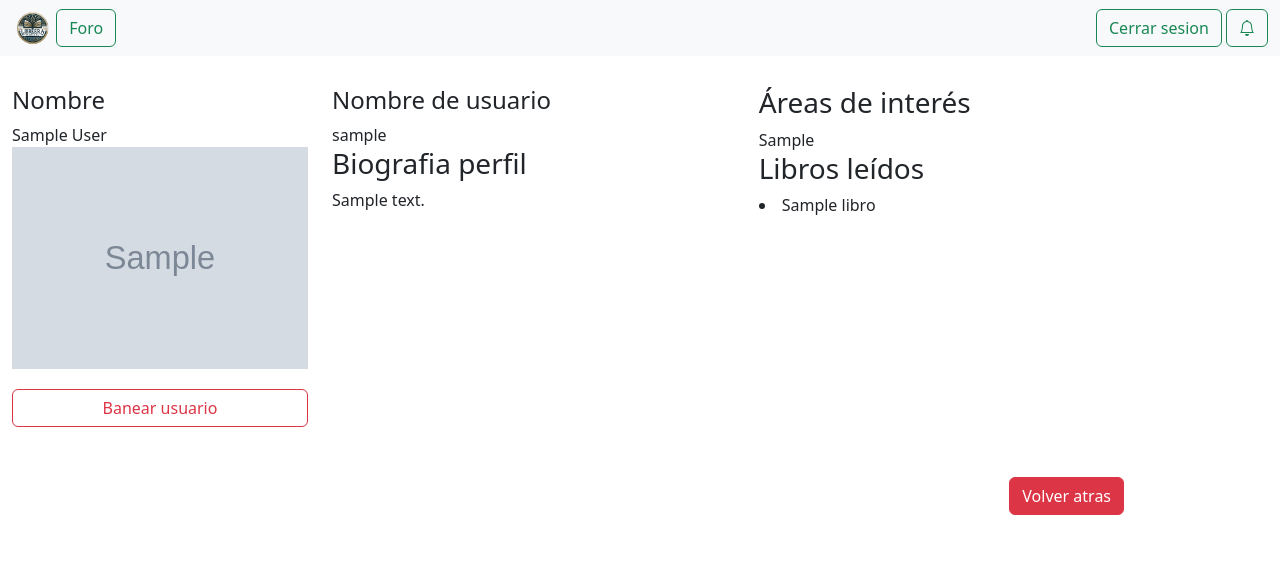
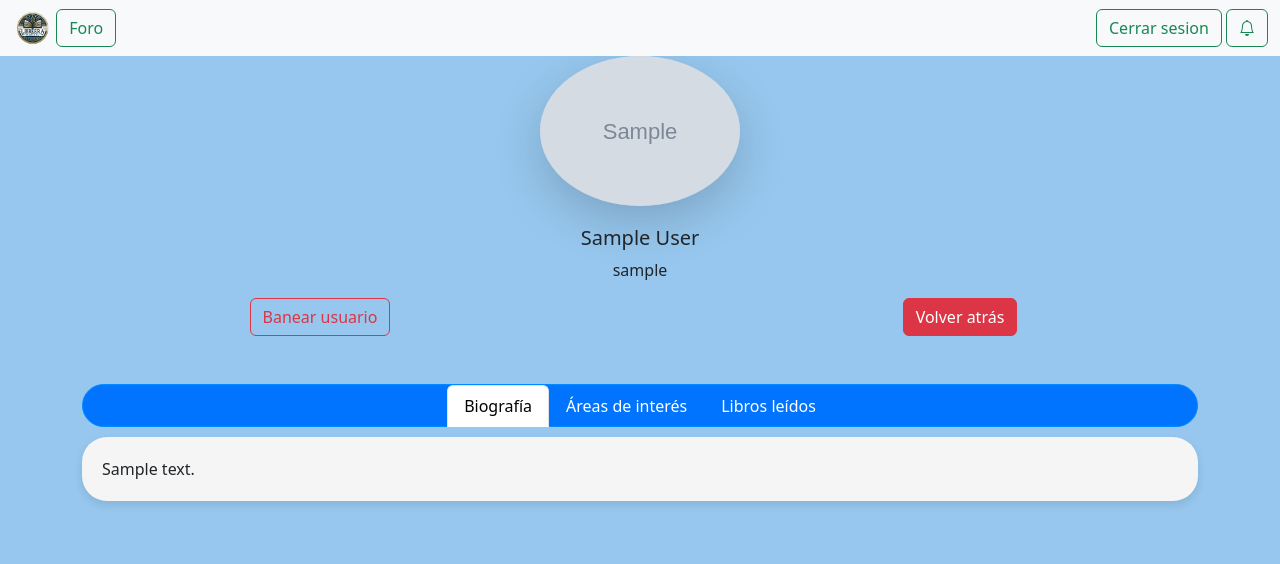
Before and after one commit to classFrancis/LibreriaFPV, a Django app: page /verperfilcomoadmin/1 in a window 1280 px wide. Shown: the top 564 px of the page. Run offline with Django 4.2, Linux system fonts and the light colour scheme; a user stored in the database is signed in; tables that the repository leaves empty hold one stand-in row (values such as "Sample post"); grey boxes marked "Sample" are stand-in pictures; some libraries are stand-ins or nearby versions.

Commit message:
ya no quiero seguir

```diff
--- a/LibreriaFPV/urls.py
+++ b/LibreriaFPV/urls.py
@@ -59,6 +59,8 @@ urlpatterns = [
     path('editar_comentario/<int:comentario_id>/', views.editar_comentario, name='editarComentario'),
     path('reportar/post/<int:post_id>/', views.crear_reporte, name='reportar_post'),
     path('reportar/comentario/<int:comentario_id>/', views.crear_reporte_comentario, name='reportar_comentario'),
+    path('reportes/', views.listar_reportes, name='listar_reportes'),
+    path('reportes/<int:reporte_id>/', views.detalle_reporte, name='detalle_reporte'),
 
 
 
--- a/libreriaApp/forms.py
+++ b/libreriaApp/forms.py
@@ -122,3 +122,9 @@ class ReporteForm(forms.ModelForm):
         fields=('motivoReporte',)
 
     motivoReporte=forms.CharField(max_length=250,widget=forms.Textarea(attrs={'class':'form-control', 'placeholder':'Explica tu reporte'}),label='')
+
+#Cambiar estado reporte
+class CambiarEstadoReporteForm(forms.ModelForm):
+    class Meta:
+        model = Reporte
+        fields = ['estadoReporte']
--- a/libreriaApp/views.py
+++ b/libreriaApp/views.py
@@ -508,3 +508,30 @@ def crear_reporte_comentario(request,comentario_id=None):
         form=ReporteForm()
 
     return render(request,'reporteformcomentario.html',{'form': form,'comentario':comentario})
+
+#Ver lista de reportes
+@login_required
+def listar_reportes(request):
+    reportes = Reporte.objects.all()
+    return render(request, 'listadereportes.html', {'reportes': reportes})
+
+#Detalle reporte
+@login_required
+def detalle_reporte(request, reporte_id):
+    reporte = get_object_or_404(Reporte, pk=reporte_id)
+
+    # Formulario para cambiar el estado del reporte
+    if request.method == 'POST':
+        form = CambiarEstadoReporteForm(request.POST, instance=reporte)
+        if form.is_valid():
+            form.save()
+            messages.success(request, "Estado del reporte actualizado")
+            return redirect('detalle_reporte', reporte_id=reporte_id)
+    else:
+        form = CambiarEstadoReporteForm(instance=reporte)
+
+    contexto = {
+        'reporte': reporte,
+        'form': form,
+    }
+    return render(request, 'detallereporte.html', contexto)
--- a/templates/modificardatosdecuenta.html
+++ b/templates/modificardatosdecuenta.html
@@ -2,12 +2,12 @@
 {% load static %}
 
 <head>
-    <link href="https://cdn.jsdelivr.net/npm/bootstrap@5.3.2/dist/css/bootstrap.min.css" rel="stylesheet" integrity="sha384-T3c6CoIi6uLrA9TneNEoa7RxnatzjcDSCmG1MXxSR1GAsXEV/Dwwykc2MPK8M2HN" crossorigin="anonymous">
+
     <title>{% block title %}Modificar datos de cuenta{% endblock %}</title>
 </head>
 <body>
     {% block content %}
-    <script src="https://cdn.jsdelivr.net/npm/bootstrap@5.3.2/dist/js/bootstrap.bundle.min.js" integrity="sha384-C6RzsynM9kWDrMNeT87bh95OGNyZPhcTNXj1NW7RuBCsyN/o0jlpcV8Qyq46cDfL" crossorigin="anonymous"></script>
+
     <!--Navbar heredado-->
     <style>
         .rounded-image {
--- a/templates/perfilAdmin.html
+++ b/templates/perfilAdmin.html
@@ -51,10 +51,8 @@
             </div>
           <div class="col" style="margin-top: 150px;">
             <div class="list-group">
-              <a href="#" class="list-group-item list-group-item-action active">Gestionar reportes</a>
+              <a href="{% url 'listar_reportes' %}" class="list-group-item list-group-item-action active">Gestionar reportes</a>
               <a href="{% url 'lista_usuarios' %}" class="list-group-item list-group-item-action active">Gestionar usuarios</a>
-              <a href="#" class="list-group-item list-group-item-action active">Eliminar publicacion</a>
-              <a href="#" class="list-group-item list-group-item-action active">Eliminar comentarios</a>
             </div>
           </div>
         </div>
--- a/templates/verperfilcomoadmin.html
+++ b/templates/verperfilcomoadmin.html
@@ -1,22 +1,71 @@
 {% extends "navbarperfiles.html" %}
 {% load static %}
+
 <head>
-  <title>{% block title %}Perfil{% endblock %}</title>
+    <title>{% block title %}Perfil de usuario{% endblock %}</title>
 </head>
 <body>
     {% block content %}
    <!--Navbar heredado-->
-      <div class="container-fluid" style="margin-top: 30px;">
+    <style>
+        .rounded-image {
+        border-radius: 50%;
+        display: block;
+        margin: auto;
+        width: 200px; /* Ajusta el tamaño según tus preferencias */
+        }
+
+        body {
+        background-color: rgb(151, 199, 238);
+        }
+
+        .nav-tabs {
+        background-color: #0073ff;
+        border: 1px solid rgb(0, 140, 255);
+        border-radius: 25px;
+        display: flex;
+        justify-content: center;
+        }
+
+        .nav-link {
+        color: #fff;
+        }
+
+        .nav-link.active {
+        color: #000 !important;
+        }
+
+        .nav-item {
+        margin: 0;
+        }
+
+
+        .tab-content {
+        background-color: #f5f5f5;
+        padding: 20px;
+        border-radius: 25px;
+        margin-top: 10px;
+        box-shadow: 0 4px 8px rgba(0, 0, 0, 0.1);
+        }
+      </style>
+
+      <div class="text-center">
+        {% if perfil.imagenPerfil %}
+          <img class="w-16 rounded-full shadow-lg rounded-image" src="{{ perfil.imagenPerfil.url }}" style="margin-bottom: 20px;" alt="Avatar"/>
+        {% else %}
+          <img class="w-16 rounded-full shadow-lg rounded-image" src="{% static 'images/perfilpic.png' %}" style="margin-bottom: 20px;">
+        {% endif %}
+      </div>
+
+      <div class="text-center">
+        <h5 class="mb-2 text-xl font-medium leading-tight">{{ usuario.first_name }} {{ usuario.last_name }}</h5>
+        <p class="text-neutral-500 dark:text-neutral-400">{{ usuario.username }}</p>
+      </div>
+
+      <!-- Botones Banear usuario y Volver atrás -->
+      <div class="container-fluid text-center">
         <div class="row">
-            <div class="col-md-3">
-                <h4>Nombre</h4>
-                    {{ usuario.first_name }} {{ usuario.last_name }}
-                {% if perfil.imagenPerfil %}
-                  <img class="img-fluid" src="{{ perfil.imagenPerfil.url }}" style="margin-bottom: 20px;">
-                {% else %}
-                  <img class="img-fluid" src="{% static 'images/perfilpic.png' %}" style="margin-bottom: 20px;">
-                {% endif %}
-                <div class="list-group">
+          <div class="col">
             <!-- Button trigger modal -->
             <button type="button" class="btn btn-outline-danger" data-bs-toggle="modal" data-bs-target="#avisoModal">
               {% if usuario.is_active %}
@@ -48,19 +97,36 @@
                 </div>
               </div>
             </div>
-
+          </div>
+          <div class="col">
+            <a href="{% url 'lista_usuarios' %}" class="btn btn-danger">Volver atrás</a>
           </div>
         </div>
-            <div class="col-md-4">
-                <h4>Nombre de usuario</h4>
-                    {{ usuario.username }}
-                <h3>Biografia perfil</h3>
+      </div>
+       <!--Tabs navigation-->
+    <div class="container mt-5">
+      <ul class="nav nav-tabs">
+        <li class="nav-item">
+          <a class="nav-link active" aria-current="page" href="#tabs-bio01" data-toggle="tab">Biografía</a>
+        </li>
+        <li class="nav-item">
+          <a class="nav-link" href="#tabs-area01" data-toggle="tab">Áreas de interés</a>
+        </li>
+        <li class="nav-item">
+          <a class="nav-link" href="#tabs-libro01" data-toggle="tab">Libros leídos</a>
+        </li>
+      </ul>
+
+      <div class="tab-content">
+        <div class="tab-pane fade show active" id="tabs-bio01">
           {{ perfil.biografiaPerfil }}
         </div>
-            <div class="col-md-5">
-                <h3>Áreas de interés</h3>
+
+        <div class="tab-pane fade" id="tabs-area01">
           {{ perfil.areasDeInteres }}
-                <h3>Libros leídos</h3>
+        </div>
+
+        <div class="tab-pane fade" id="tabs-libro01">
           {% for libro in perfil.librosLeidos.all %}
             <li>
               {{ libro.titulo }}
@@ -69,21 +135,15 @@
             <li>Ninguno</li>
           {% endfor %}
         </div>
+
+
       </div>
     </div>
-      <div class="container-fluid text-center"><!-- Grid para el  boton de volver al inicio-->
-        <div class="row">
-          <div class="col">
-            <!-- ?-->
-          </div>
-          <div class="col">
-            <!-- ? -->
-          </div>
-          <div class="col">
-            <a href="{% url 'lista_usuarios' %}" class="btn btn-danger" style="margin-top: 50px;margin-bottom: 50px;">Volver atras</a>
-          </div>
-        </div>
-      </div>
+
+    <script src="https://code.jquery.com/jquery-3.2.1.slim.min.js"></script>
+    <script src="https://cdnjs.cloudflare.com/ajax/libs/popper.js/1.12.9/umd/popper.min.js"></script>
+    <script src="https://maxcdn.bootstrapcdn.com/bootstrap/4.0.0/js/bootstrap.min.js"></script>
+
   {% endblock content %}
 </body>
 </html>
```
Also changed, not shown: templates/catalogoeliminarlibro.html (+30 -1 lines), templates/detallereporte.html (added, +82 -0 lines), templates/editarlibro.html (+35 -28 lines), templates/listadereportes.html (added, +67 -0 lines), templates/modificarautor.html (+32 -26 lines), templates/registrarautor.html (+56 -17 lines). Lines whose indentation alone changed are shown as unchanged.
